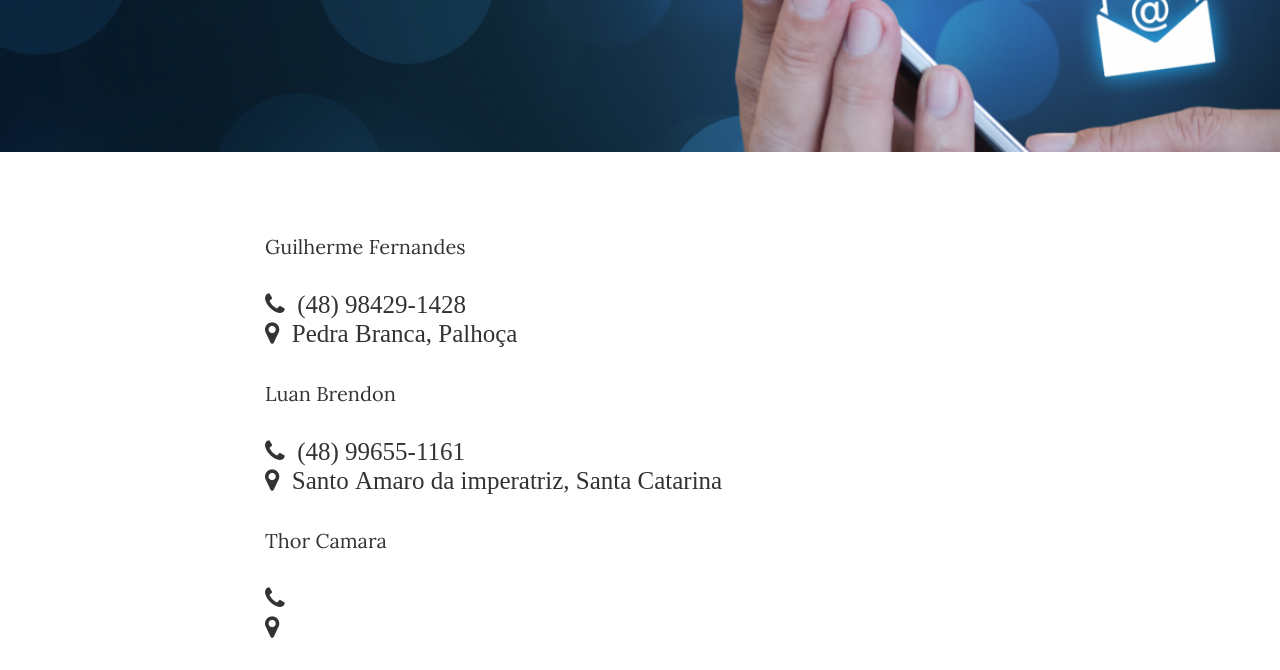
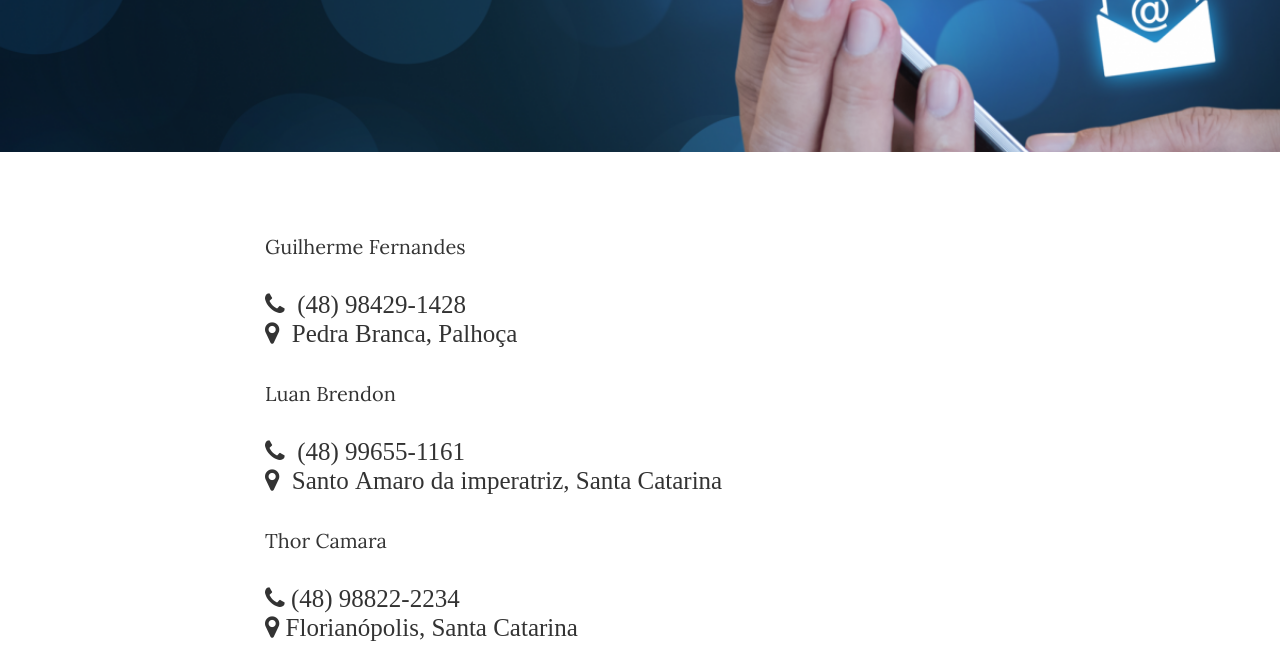
Before and after one commit to Guilhermeme14/Blog-a3, a website: page contact.html in a window 1280 px wide. Shown: the part 270-940 px from the top of the page. Drawn offline with nearby package versions, Linux system fonts and the light colour scheme.

Commit message:
Fiz parte Thor : about e contact

```diff
--- a/contact.html
+++ b/contact.html
@@ -94,8 +94,9 @@
                 <i class="fa solid fa-phone" style='font-size:25px'>&nbsp (48) 99655-1161</i><br>
                 <i class="fa fa-map-marker" style='font-size:25px'>&nbsp Santo Amaro da imperatriz, Santa Catarina</i>
                 <p>Thor Camara</p>
-                <i class="fa solid fa-phone" style='font-size:25px'></i><br>
-                <i class="fa fa-map-marker" style='font-size:25px'></i>
+                <i class="fa solid fa-phone" style='font-size:25px'> (48) 98822-2234</i><br>
+                <i class="fa fa-map-marker" style='font-size:25px'> Florianópolis, Santa Catarina
+                </i>
                 <p>Allan dos Santos</p>
                 <i class="fa solid fa-phone" style='font-size:25px'>&nbsp (48) 98837-6587</i><br>
                 <i class="fa fa-map-marker" style='font-size:25px'>&nbsp São José, Santa Catarina</i>
```
Also changed, not shown: about.html (+2 -1 lines).
